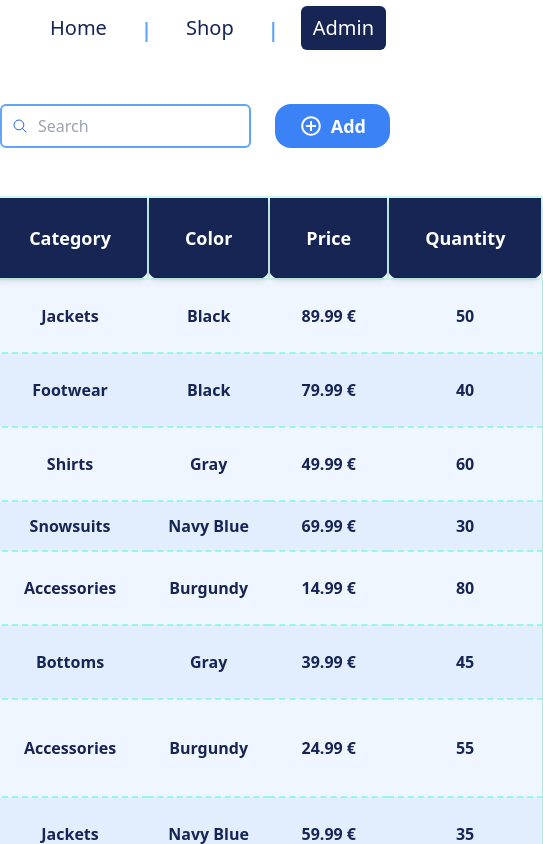
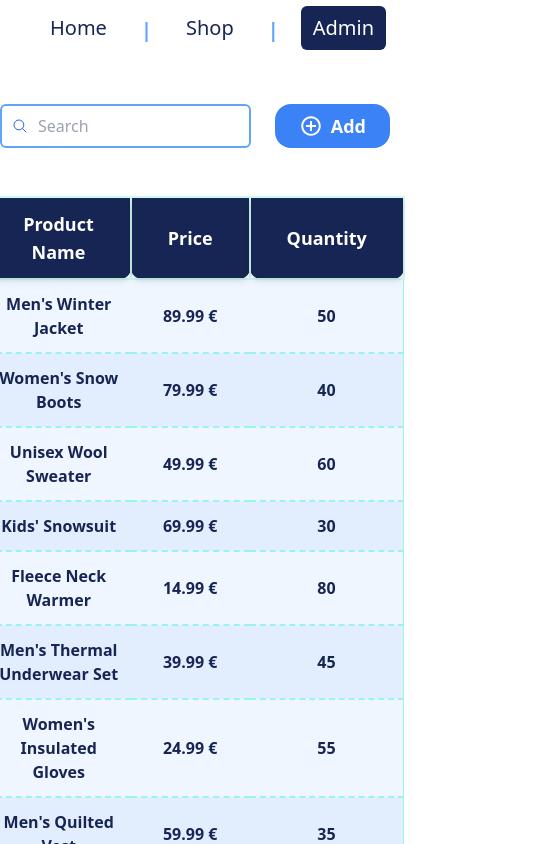
Before and after one commit to tamara24github/basic_ecom, a React (Vite) app: page /admin in a window 390 px wide. Shown: the top 844 px of the page, 543 px wide, since content can reach past the window. Built offline with nearby package versions, Linux system fonts and the light colour scheme; data requests are answered from the project's data file.

Commit message:
feat: made table responsive

```diff
--- a/src/components/common/Table.tsx
+++ b/src/components/common/Table.tsx
@@ -1,3 +1,4 @@
+import { twMerge } from 'tailwind-merge'
 import { Product } from '../../services/products'
 
 type TableProps = {
@@ -21,10 +22,13 @@
     <table className="w-[95%] text-center border-x border-teal-200 mb-4">
       <thead>
         <tr>
-          {config.map((tableHeader) => {
+          {config.map((tableHeader, index) => {
             return (
               <td
-                className="py-3 px-9 bg-blue-950 text-white font-bold text-lg border-2  border-teal-100 rounded-b-[11px] drop-shadow-md "
+                className={twMerge(
+                  'py-3 px-9 bg-blue-950 text-white font-bold text-lg border-2  border-teal-100 rounded-b-[11px] drop-shadow-md ',
+                  [1, 2].includes(index) && 'hidden md:table-cell',
+                )}
                 key={tableHeader.label}
               >
                 {tableHeader.label}
@@ -63,9 +67,14 @@
                 index % 2 === 0 ? 'bg-blue-50 ' : 'bg-blue-100 bg-opacity-[0.8]'
               }
             >
-              {config.map((x) => {
+              {config.map((x, index) => {
                 return (
-                  <td className="font-semibold text-blue-950 px-2 py-3  border-b-2 border-teal-200 border-dashed ">
+                  <td
+                    className={twMerge(
+                      'font-semibold text-blue-950 px-2 py-3  border-b-2 border-teal-200 border-dashed ',
+                      [1, 2].includes(index) && 'hidden md:table-cell',
+                    )}
+                  >
                     {row[x.field]}
                     {x.field === 'price' && ' € '}
                   </td>
--- a/src/components/common/TextField.tsx
+++ b/src/components/common/TextField.tsx
@@ -7,6 +7,7 @@
   onChange?: (e: ChangeEvent<HTMLInputElement>) => void
   value?: string
   placeholder?: string
+  classNameInput?: string
 }
 
 function TextField({
@@ -14,13 +15,17 @@
   onChange,
   value,
   placeholder,
+  classNameInput,
   ...props
 }: Props) {
   return (
-    <div className={twMerge(className, ' relative  flex items-center')}>
+    <div className={twMerge(' relative  flex items-center', className)}>
       <IoSearchOutline className="absolute left-3 w-4 h-4 text-blue-600" />
       <input
-        className="pl-9 block md:w-[600px] w-full  px-3 py-2 border-2 border-blue-400 focus:outline-none focus:ring-1 rounded-md focus:ring-blue-400 "
+        className={twMerge(
+          'pl-9 block  w-full  pr-3 py-2 border-2 border-blue-400 focus:outline-none focus:ring-1 rounded-md focus:ring-blue-400 ',
+          classNameInput,
+        )}
         {...props}
         onChange={onChange}
         value={value}
--- a/src/pages/Admin.tsx
+++ b/src/pages/Admin.tsx
@@ -16,7 +16,7 @@
   return (
     <div className="flex flex-col items-center">
       <div className="flex my-12">
-        <TextField placeholder="Search" />
+        <TextField placeholder="Search" classNameInput="" />
         <Button
           backgroundColor="blueLight"
           hover="blueDark"
```
